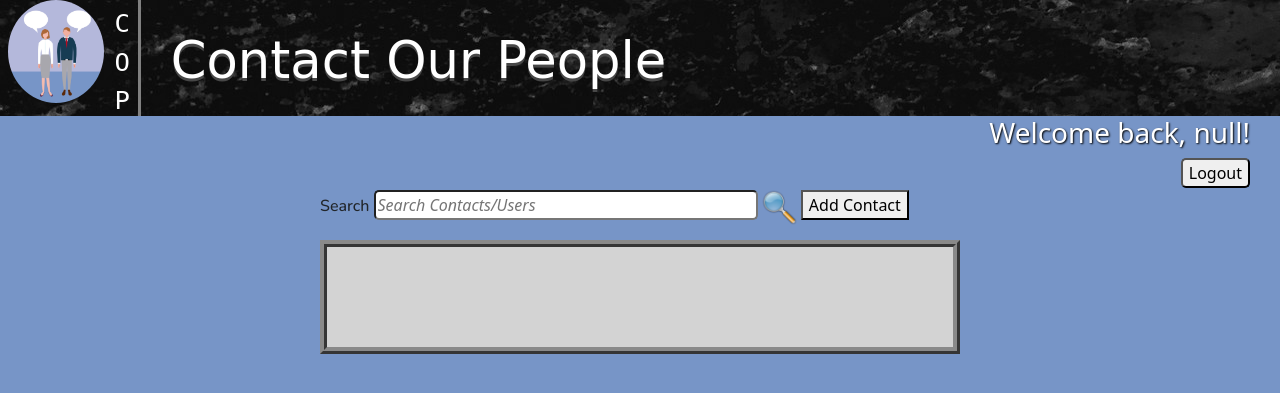
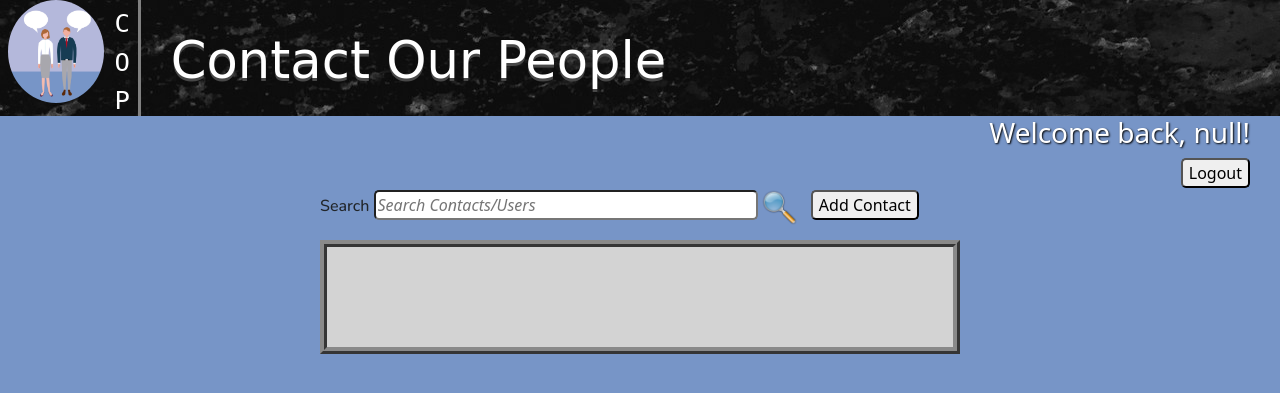
Before and after one commit to proj1-team6-cop4331/lamp, a PHP site: page /profile.html in a window 1280 px wide. Shown: the top 393 px of the page. Run offline with PHP 8.4, Linux system fonts and the light colour scheme; some web fonts are replaced.

Commit message:
Rounded out Add Contact button

```diff
--- a/html/css/profile_styles.css
+++ b/html/css/profile_styles.css
@@ -14,6 +14,11 @@
 #searchAddBar {
     margin-top: 40px;
     margin-left: 25%;
+}
+
+#searchAddBar button {
+    border-radius: 5px;
+    margin-left: 10px;
 }
 
 #searchAddBar > input:placeholder-shown {
```
